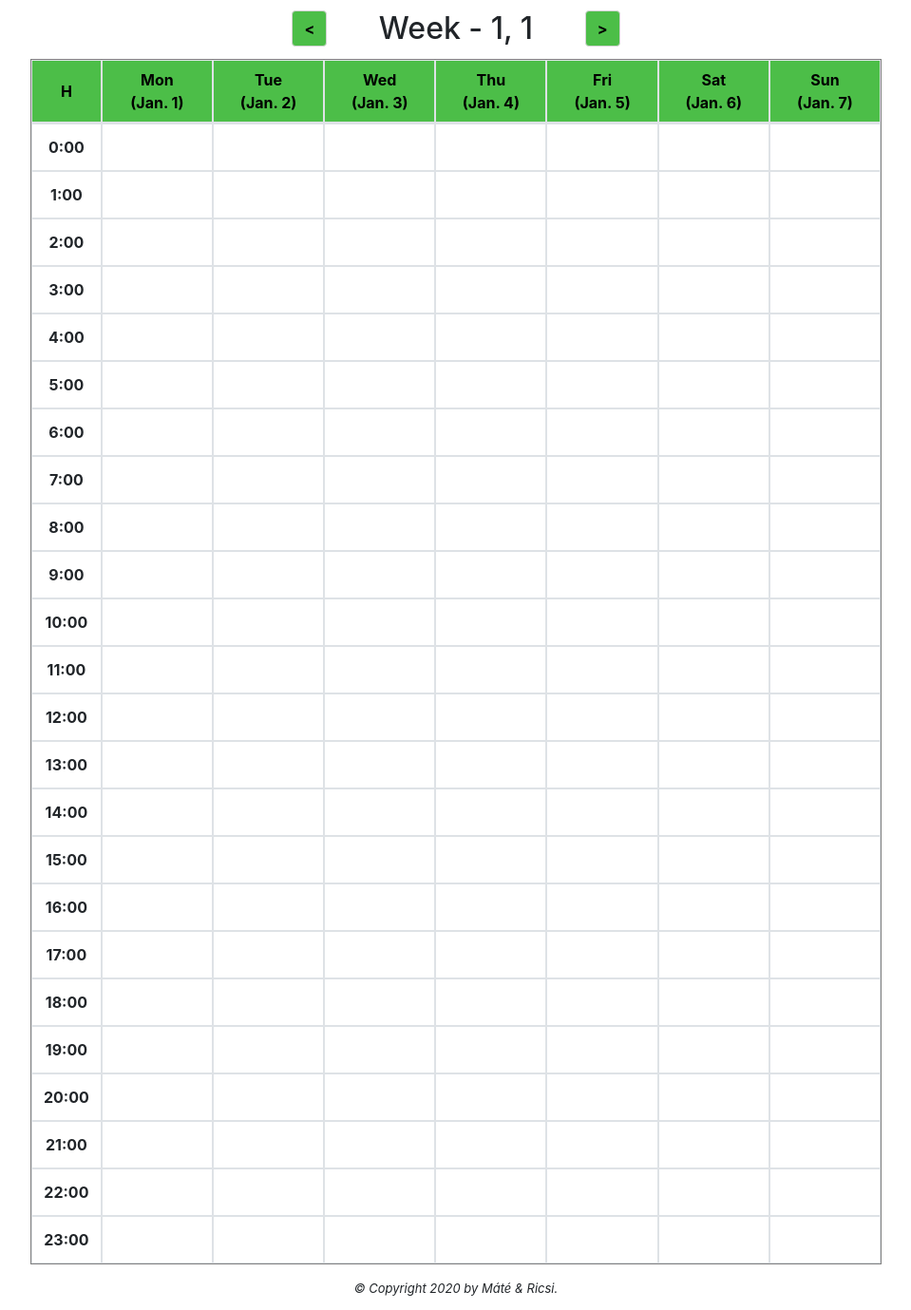
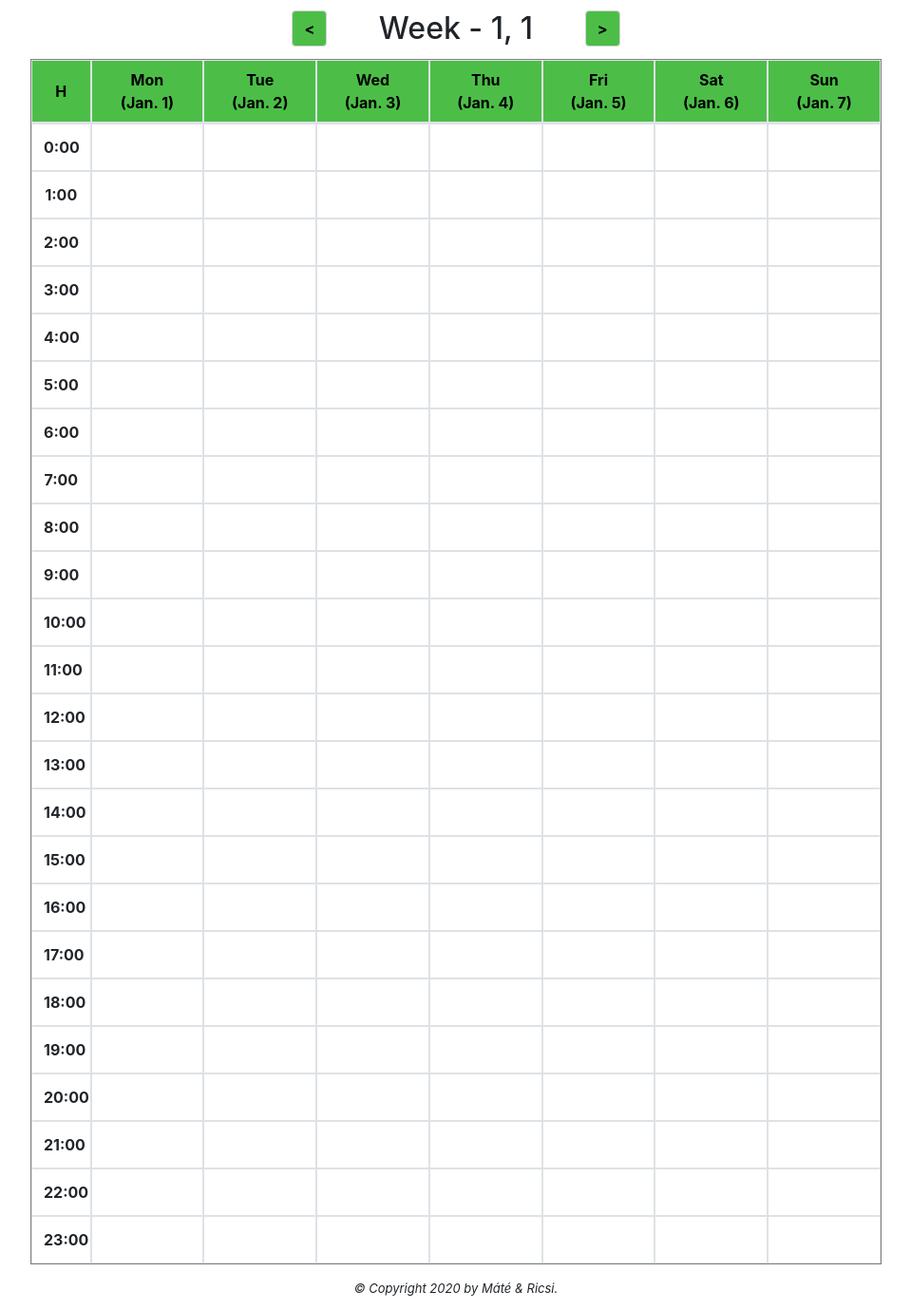
Before and after one commit to kovrichard/mycalendar, a Flask app: page /1/1 in a window 1280 px wide. Shown: the part 58-1437 px from the top of the page at 95% size, without its empty margins (160-1119 px from the left). Run offline with Flask 2, Linux system fonts and the light colour scheme; a user stored in the database is signed in; data comes from the database, SQL or seed files in the repository; data that the repository does not hold is empty; some libraries are stand-ins or nearby versions.

Commit message:
Table column size fixed

```diff
--- a/mycalendar/week/templates/week.html
+++ b/mycalendar/week/templates/week.html
@@ -16,10 +16,10 @@
     </div>
 
     <div id="scrollBar">
-        <table id="tableBordered" class="table table-bordered">
+        <table id="tableBordered" class="table table-bordered" style="table-layout: fixed;">
             <thead>
                 <tr>
-                    <th scope="col" class="align-middle table-fix-head" style="padding-top: 0.5rem; padding-bottom: 0.5rem;">H</th>
+                    <th scope="col" class="align-middle table-fix-head" style="width:7%; padding-top: 0.5rem; padding-bottom: 0.5rem;">H</th>
                     {% for day in days_of_week %}
                     <th scope="col" class="table-fix-head" style="padding-top: 0.5rem; padding-bottom: 0.5rem;">
                         <div>
```
